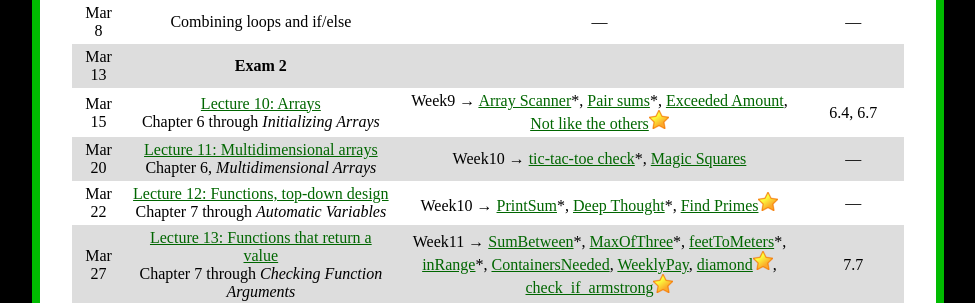
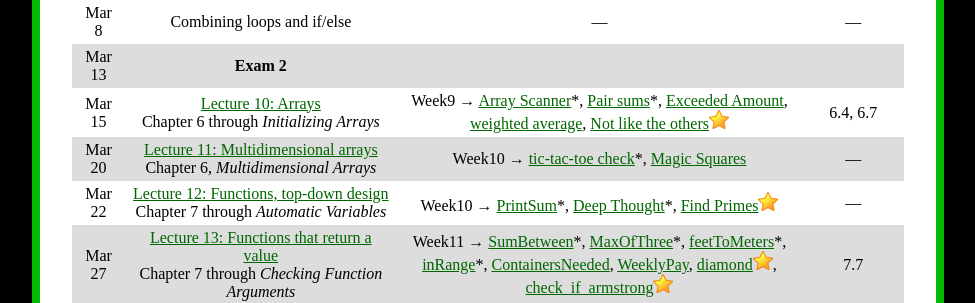
Before and after one commit to ycpcs/cs101-spring2018, a Jekyll site: the page built from schedule.md, in a window 1280 px wide. Shown: the part 1089-1392 px from the top of the page, without its empty margins (152-1127 px from the left). Built offline with Jekyll 4.4.1, drawn with Linux system fonts in a browser that asks for light colours.

Commit message:
added another array exercise

```diff
--- a/schedule.md
+++ b/schedule.md
@@ -30,7 +30,7 @@
 Mar 6 | [Lecture 8: Nested loops, char data types](lectures/lecture08.html)<br>Chapter 4, *Nested for Loops* | Week8 &rarr; [111222333444](https://cs.ycp.edu/cloudcoder/#exercise?c=17,p=819)\*, [multiplication table](https://cs.ycp.edu/cloudcoder/#exercise?c=17,p=858)\*, [which and how many?](https://cs.ycp.edu/cloudcoder/#exercise?c=17,p=820)![gold star](img/goldstar-tiny.png) | &mdash;
 Mar 8 | Combining loops and if/else | &mdash; | &mdash;
 Mar 13 | **Exam 2**
-Mar 15 | [Lecture 10: Arrays](lectures/lecture10.html)<br>Chapter 6 through *Initializing Arrays* | Week9 &rarr; [Array Scanner](https://cs.ycp.edu/cloudcoder/#exercise?c=17,p=821)\*, [Pair sums](https://cs.ycp.edu/cloudcoder/#exercise?c=17,p=822)\*, [Exceeded Amount](https://cs.ycp.edu/cloudcoder/#exercise?c=17,p=823), [Not like the others](https://cs.ycp.edu/cloudcoder/#exercise?c=17,p=824)![gold star](img/goldstar-tiny.png) | 6.4, 6.7
+Mar 15 | [Lecture 10: Arrays](lectures/lecture10.html)<br>Chapter 6 through *Initializing Arrays* | Week9 &rarr; [Array Scanner](https://cs.ycp.edu/cloudcoder/#exercise?c=17,p=821)\*, [Pair sums](https://cs.ycp.edu/cloudcoder/#exercise?c=17,p=822)\*, [Exceeded Amount](https://cs.ycp.edu/cloudcoder/#exercise?c=17,p=823), [weighted average](https://cs.ycp.edu/cloudcoder/#exercise?c=17,p=875), [Not like the others](https://cs.ycp.edu/cloudcoder/#exercise?c=17,p=824)![gold star](img/goldstar-tiny.png) | 6.4, 6.7
 Mar 20 | [Lecture 11: Multidimensional arrays](lectures/lecture11.html)<br>Chapter 6, *Multidimensional Arrays* | Week10 &rarr; [tic-tac-toe check](https://cs.ycp.edu/cloudcoder/#exercise?c=17,p=852)\*, [Magic Squares](https://cs.ycp.edu/cloudcoder/#exercise?c=17,p=864) | &mdash;
 Mar 22 | [Lecture 12: Functions, top-down design](lectures/lecture12.html)<br>Chapter 7 through *Automatic Variables* | Week10 &rarr;  [PrintSum](https://cs.ycp.edu/cloudcoder/#exercise?c=17,p=825)\*, [Deep Thought](https://cs.ycp.edu/cloudcoder/#exercise?c=17,p=826)\*, [Find Primes](https://cs.ycp.edu/cloudcoder/#exercise?c=17,p=827)![gold star](img/goldstar-tiny.png) | &mdash;
 Mar 27 | [Lecture 13: Functions that return a value](lectures/lecture13.html)<br>Chapter 7 through *Checking Function Arguments* | Week11 &rarr; [SumBetween](https://cs.ycp.edu/cloudcoder/#exercise?c=17,p=831)\*, [MaxOfThree](https://cs.ycp.edu/cloudcoder/#exercise?c=17,p=832)\*, [feetToMeters](https://cs.ycp.edu/cloudcoder/#exercise?c=17,p=849)\*, [inRange](https://cs.ycp.edu/cloudcoder/#exercise?c=17,p=850)\*, [ContainersNeeded](https://cs.ycp.edu/cloudcoder/#exercise?c=17,p=862), [WeeklyPay](https://cs.ycp.edu/cloudcoder/#exercise?c=17,p=863), [diamond](https://cs.ycp.edu/cloudcoder/#exercise?c=17,p=851)![gold star](img/goldstar-tiny.png), [check\_if\_armstrong](https://cs.ycp.edu/cloudcoder/#exercise?c=17,p=871)![gold star](img/goldstar-tiny.png) | 7.7
```
